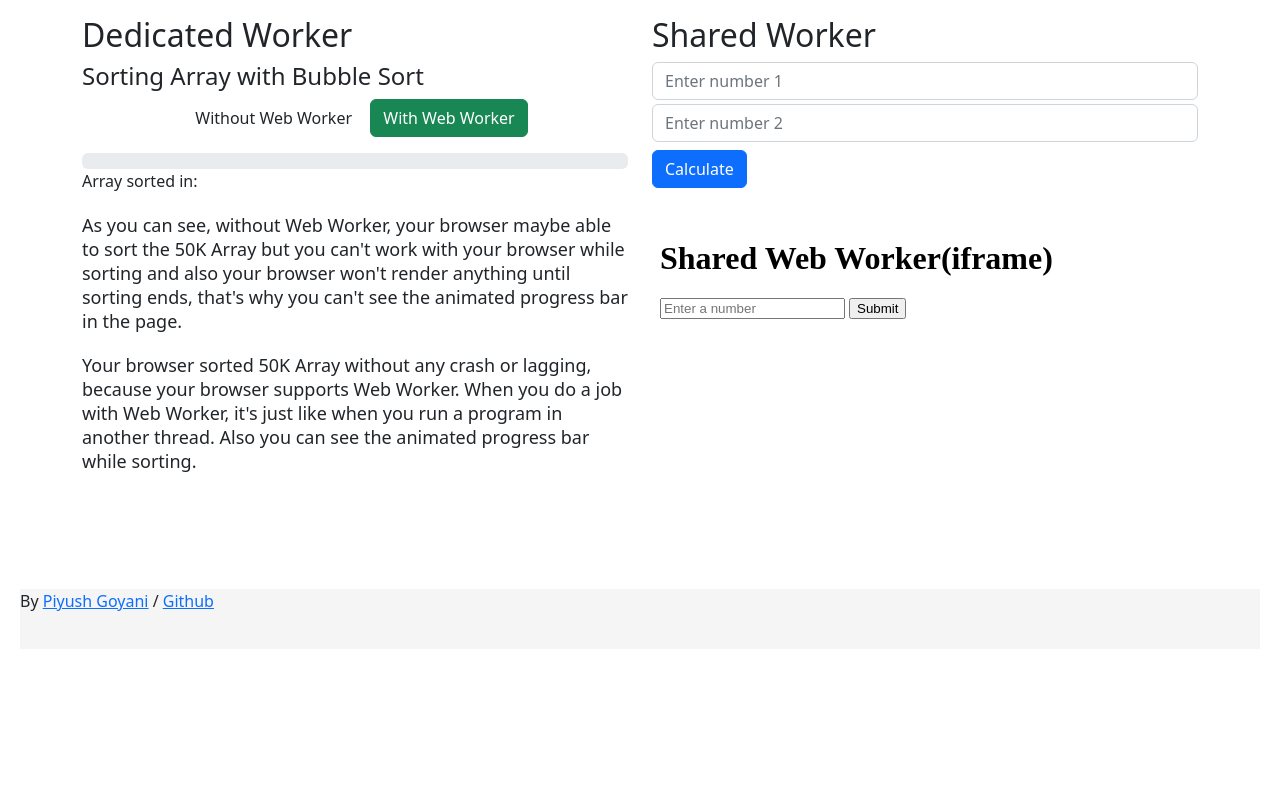
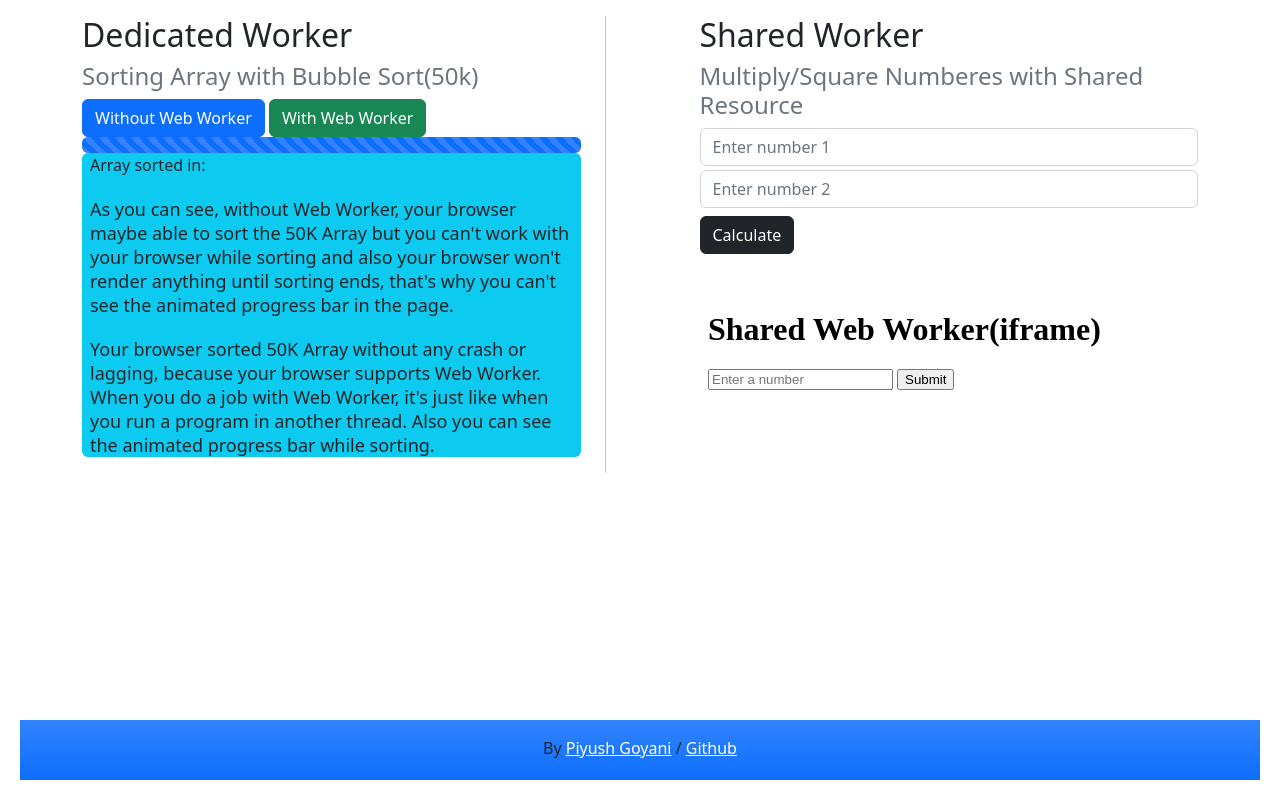
Before and after one commit to piyush-multiplexer/javascript-workers, a website: page public/index.html in a window 1280 px wide. Drawn offline with nearby package versions, Linux system fonts and the light colour scheme.

Commit message:
ui: css done in home page

```diff
--- a/public/index.html
+++ b/public/index.html
@@ -20,18 +20,19 @@
             <div class="row pt-3">
                 <div class="col">
                     <h2>Dedicated Worker</h2>
-                    <div class="page-header">
-                        <h4>Sorting Array with Bubble Sort</h4>
+                    <div class="text-secondary h4">
+                        Sorting Array with Bubble Sort(50k)
                     </div>
-                    <p class="lead" style="text-align: center;">
-                        <button class="btn btn-large" onclick="nonWebWorker();">Without Web Worker</button>
-                        <button class="btn btn-success btn-large" onclick="withWebWorker();">With Web Worker</button>
-                    </p>
+                    <div>
+                        <button class="btn btn-large btn-primary" onclick="nonWebWorker();">Without Web Worker</button>
+                        <button class="btn btn-large btn-success" onclick="withWebWorker();">With Web Worker</button>
+                    </div>
 
-                    <div id="progressbar" class="progress progress-striped active hide">
-                        <div class="bar" style="width: 100%;"></div>
+                    <div id="progressbar" class="progress hide">
+                        <div class="progress-bar progress-bar-striped progress-bar-animated" role="progressbar"
+                            aria-valuenow="100" aria-valuemin="0" aria-valuemax="100" style="width: 100%"></div>
                     </div>
-                    <div id="resultBox" class="hide">
+                    <div id="resultBox" class="hide bg-info rounded px-2">
                         <p class="muted">
                             Array sorted in:
                         </p>
@@ -48,24 +49,31 @@
                         </p>
                     </div>
                 </div>
+                <div class="col-1">
+                    <div class="vr h-100">
+                    </div>
+                </div>
                 <div class="col">
                     <h2>Shared Worker</h2>
+                    <div class="text-secondary h4">
+                        Multiply/Square Numberes with Shared Resource
+                    </div>
                     <div>
                         <input type="text" id="number1" class="form-control" placeholder="Enter number 1" />
                         <input type="text" id="number2" class="form-control mt-1" placeholder="Enter number 2" />
-                        <input type="button" class="btn btn-primary mt-2" value="Calculate" onclick="multiply();" />
-                        <p class="result1"></p>
+                        <input type="button" class="btn btn-dark mt-2" value="Calculate" onclick="multiply();" />
+                        <p class="result1 text-success pt-2"></p>
                         <iframe id="iframe" src="shared.html"></iframe>
                     </div>
                 </div>
             </div>
         </div>
-        <div id="push"></div>
-        <div id="footer">
-            <p class="muted credit pull-left">By <a href="http://piyushgoyani.thesourcepedia.org/"
-                    target="_blank">Piyush
+        <div id="footer" class="fixed-bottom pt-3 text-center bg-primary bg-gradient">
+            <p class="text-dark">By
+                <a class="text-white" href="http://piyushgoyani.thesourcepedia.org/" target="_blank">Piyush
                     Goyani</a> /
-                <a href="https://github.com/piyush-multiplexer/javascript-workers" target="_blank">Github</a>
+                <a class="text-white" href="https://github.com/piyush-multiplexer/javascript-workers"
+                    target="_blank">Github</a>
             </p>
         </div>
         <script src="./utils.js"></script>
```
